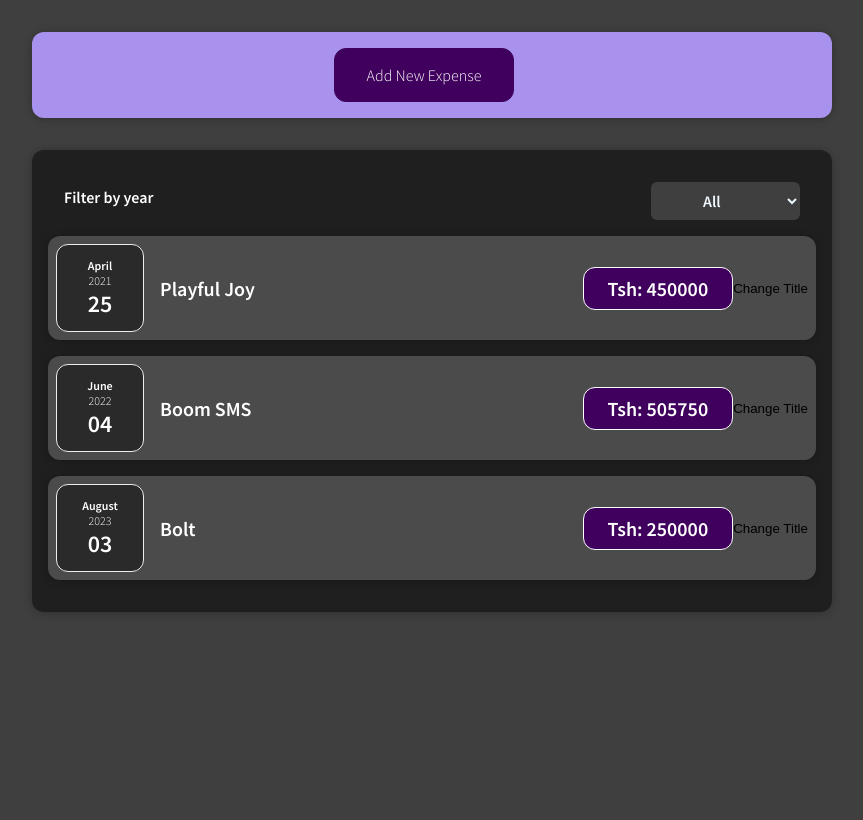
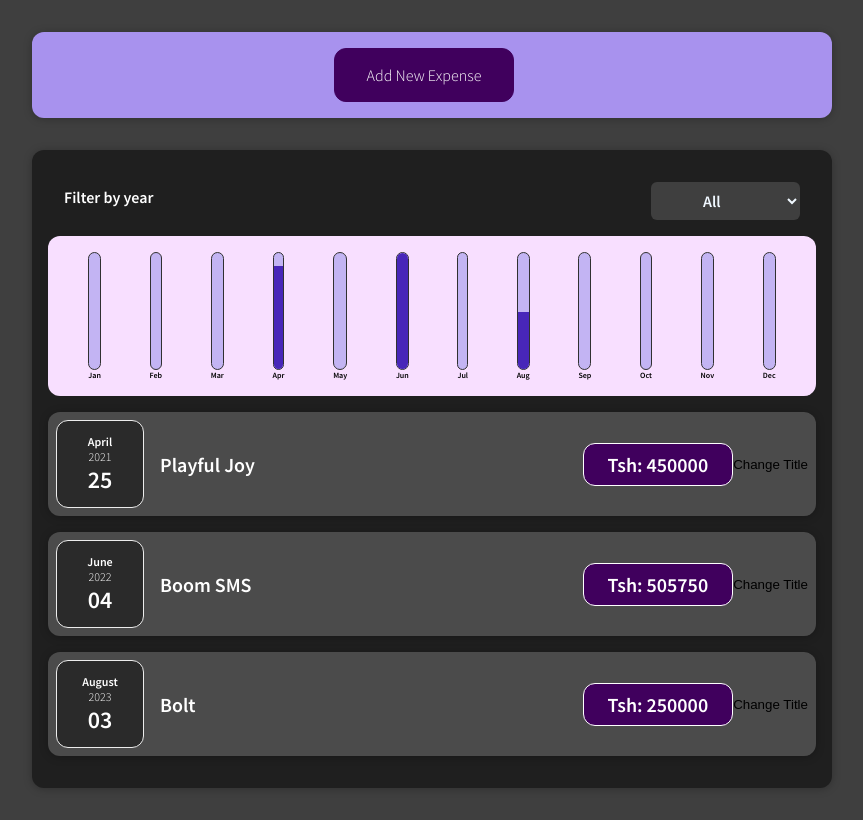
Before and after one commit to saidmtanzania/From-Zero-to-Mastery, a React (Vite) app: page / in a window 1280 px wide. Shown: the whole page, without its empty margins (208-1071 px from the left). Built offline with nearby package versions, Linux system fonts and the light colour scheme.

Commit message:
feat: implementing chart bar features

```diff
--- a/src/components/Chart/Chart.tsx
+++ b/src/components/Chart/Chart.tsx
@@ -1,10 +1,22 @@
+/* eslint-disable @typescript-eslint/no-explicit-any */
 import ChartBar from "./ChartBar";
 import "./Chart.css";
 
 function Chart(props: any) {
+  const dataPointValue = props.dataPoints.map(
+    (dataPoint: any) => dataPoint.value
+  );
+  const totalMaxmum = Math.max(...dataPointValue);
   return (
     <div className="chart">
-      <ChartBar />
+      {props.dataPoints.map((dataPoint: any) => (
+        <ChartBar
+          key={dataPoint.label}
+          value={dataPoint.value}
+          maxValue={totalMaxmum}
+          label={dataPoint.label}
+        />
+      ))}
     </div>
   );
 }
--- a/src/components/Chart/ChartBar.tsx
+++ b/src/components/Chart/ChartBar.tsx
@@ -1,7 +1,23 @@
+/* eslint-disable @typescript-eslint/no-explicit-any */
 import "./ChartBar.css";
 
 function ChartBar(props: any) {
-  return;
+  let barFillHeight = "0%";
+
+  if (props.maxValue > 0) {
+    barFillHeight = Math.round((props.value / props.maxValue) * 100) + "%";
+  }
+  return (
+    <div className="chart-bar">
+      <div className="chart-bar__inner">
+        <div
+          className="chart-bar__fill"
+          style={{ height: barFillHeight }}
+        ></div>
+      </div>
+      <div className="chart-bar__label">{props.label}</div>
+    </div>
+  );
 }
 
 export default ChartBar;
--- a/src/components/Expenses/Expenses.tsx
+++ b/src/components/Expenses/Expenses.tsx
@@ -1,9 +1,10 @@
 /* eslint-disable @typescript-eslint/no-explicit-any */
+import { useState } from "react";
+import Card from "../UI/Card";
+import ExpensesFilter from "./ExpensesFilter";
 import ExpenseList from "./ExpenseList";
-import Card from "../UI/Card";
+import ExpensesChart from "./ExpensesChart";
 import "./Expenses.css";
-import { useState } from "react";
-import ExpensesFilter from "./ExpensesFilter";
 
 function Expenses(props: any) {
   const [filteredYear, setFilteredYear] = useState("All");
@@ -26,6 +27,7 @@
         selected={filteredYear}
         onChangeFilter={filterChangeHandler}
       />
+      <ExpensesChart expenses={filteredExpenses} />
       <ExpenseList items={filteredExpenses} />
     </Card>
   );
--- /dev/null
+++ b/src/components/Expenses/ExpensesChart.tsx
@@ -0,0 +1,28 @@
+/* eslint-disable @typescript-eslint/no-explicit-any */
+import Chart from "../Chart/Chart";
+
+function ExpensesChart(props: any) {
+  const chartDataPoints = [
+    { label: "Jan", value: 0 },
+    { label: "Feb", value: 0 },
+    { label: "Mar", value: 0 },
+    { label: "Apr", value: 0 },
+    { label: "May", value: 0 },
+    { label: "Jun", value: 0 },
+    { label: "Jul", value: 0 },
+    { label: "Aug", value: 0 },
+    { label: "Sep", value: 0 },
+    { label: "Oct", value: 0 },
+    { label: "Nov", value: 0 },
+    { label: "Dec", value: 0 },
+  ];
+
+  for (const expense of props.expenses) {
+    const date = new Date(expense.date);
+    const expenseMonth = date.getMonth();
+    chartDataPoints[expenseMonth].value += expense.amount;
+  }
+  return <Chart dataPoints={chartDataPoints} />;
+}
+
+export default ExpensesChart;
```
